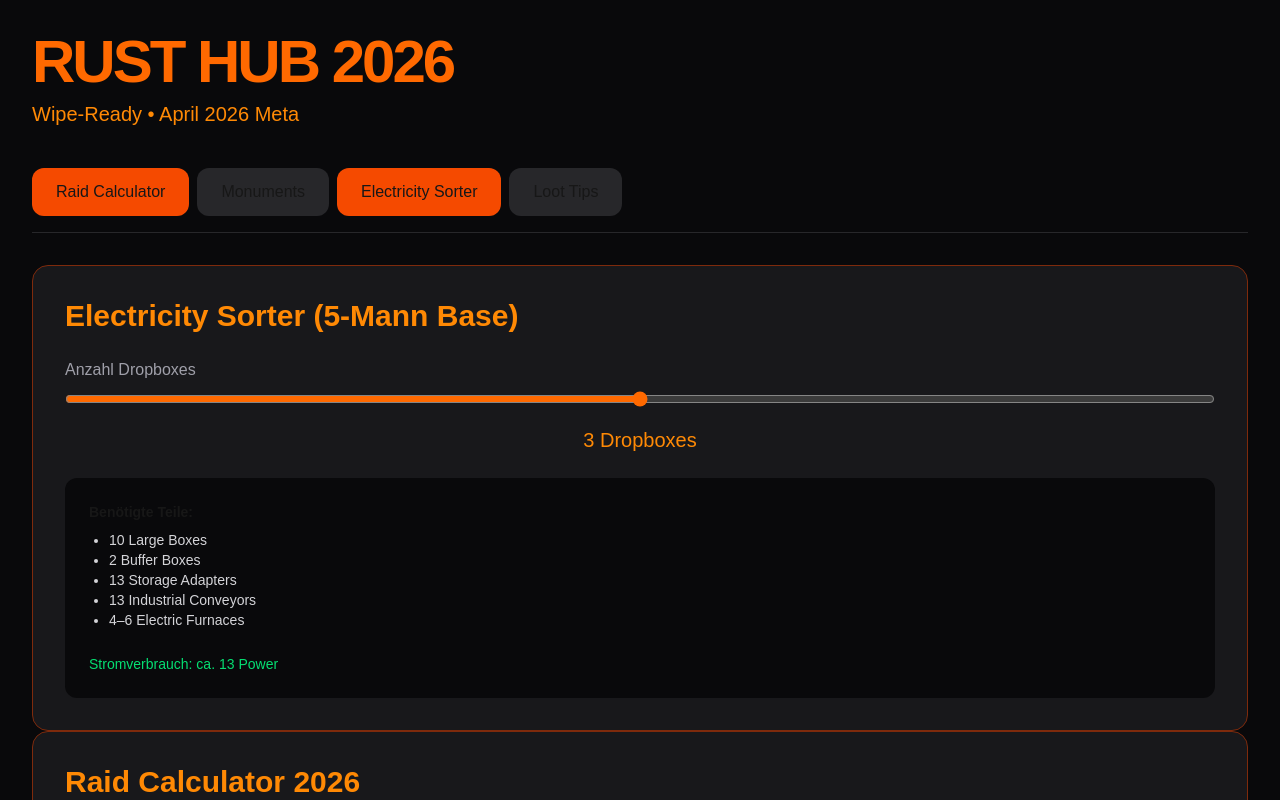
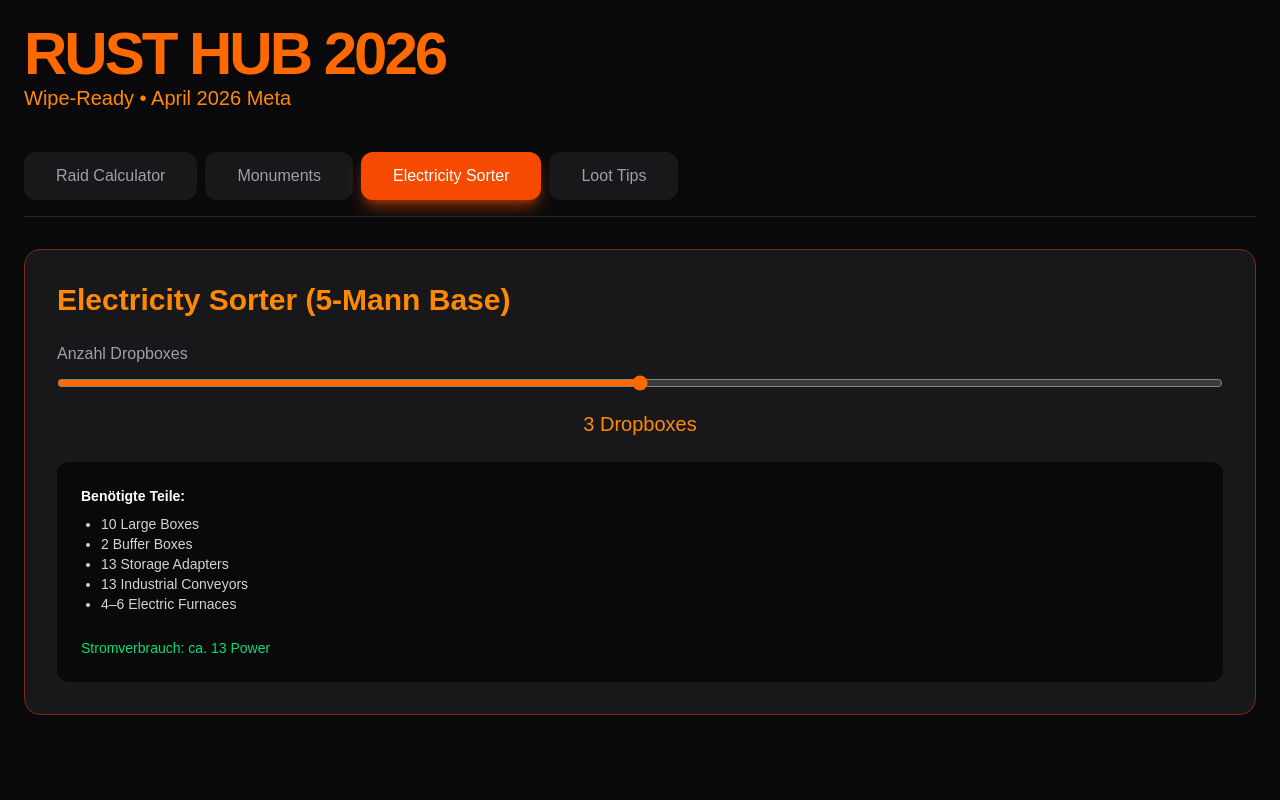
Before and after one commit to r34634h6/rust-hub, a Next.js app: page / in a window 1280 px wide. Shown: the top 800 px of the page. Built offline with nearby package versions, Linux system fonts and the light colour scheme.

Commit message:
Make tabs clickable

```diff
--- a/app/page.tsx
+++ b/app/page.tsx
@@ -1,28 +1,61 @@
 'use client';
+import { useState } from 'react';
 import RaidCalculator from "@/components/RaidCalculator";
 import MonumentGuide from "@/components/MonumentGuide";
 import ElectricitySorter from "@/components/ElectricitySorter";
 
 export default function Home() {
+  const [activeTab, setActiveTab] = useState<'raid' | 'monuments' | 'electricity' | 'loot'>('electricity');
+
+  const tabList = [
+    { id: 'raid', label: 'Raid Calculator' },
+    { id: 'monuments', label: 'Monuments' },
+    { id: 'electricity', label: 'Electricity Sorter' },
+    { id: 'loot', label: 'Loot Tips' },
+  ];
+
   return (
-    <div className="min-h-screen bg-zinc-950 p-8">
-      <div className="max-w-7xl mx-auto">
-        <h1 className="text-6xl font-black text-orange-500 tracking-tighter mb-2">
-          RUST HUB 2026
-        </h1>
-        <p className="text-orange-400 text-xl mb-10">Wipe-Ready • April 2026 Meta</p>
-
-        {/* Einfache Tabs per Buttons */}
-        <div className="flex gap-2 mb-8 border-b border-zinc-800 pb-4">
-          <button className="px-6 py-3 bg-orange-600 rounded-xl font-medium">Raid Calculator</button>
-          <button className="px-6 py-3 bg-zinc-800 hover:bg-zinc-700 rounded-xl font-medium">Monuments</button>
-          <button className="px-6 py-3 bg-orange-600 rounded-xl font-medium">Electricity Sorter</button>
-          <button className="px-6 py-3 bg-zinc-800 hover:bg-zinc-700 rounded-xl font-medium">Loot Tips</button>
+    <div className="min-h-screen bg-zinc-950 text-white">
+      <div className="max-w-7xl mx-auto p-6">
+        {/* Header */}
+        <div className="mb-10">
+          <h1 className="text-6xl font-black text-orange-500 tracking-tighter">RUST HUB 2026</h1>
+          <p className="text-orange-400 text-xl">Wipe-Ready • April 2026 Meta</p>
         </div>
 
-        <ElectricitySorter />
-        <RaidCalculator />
-        <MonumentGuide />
+        {/* Klickbare Tabs */}
+        <div className="flex gap-2 mb-8 border-b border-zinc-800 pb-4 overflow-x-auto">
+          {tabList.map((tab) => (
+            <button
+              key={tab.id}
+              onClick={() => setActiveTab(tab.id)}
+              className={`px-8 py-3 rounded-xl font-medium transition-all whitespace-nowrap ${
+                activeTab === tab.id
+                  ? 'bg-orange-600 text-white shadow-lg shadow-orange-600/50'
+                  : 'bg-zinc-900 hover:bg-zinc-800 text-zinc-400'
+              }`}
+            >
+              {tab.label}
+            </button>
+          ))}
+        </div>
+
+        {/* Inhalte */}
+        <div className="space-y-8">
+          {activeTab === 'raid' && <RaidCalculator />}
+          {activeTab === 'monuments' && <MonumentGuide />}
+          {activeTab === 'electricity' && <ElectricitySorter />}
+          {activeTab === 'loot' && (
+            <div className="bg-zinc-900 p-8 rounded-2xl border border-orange-900">
+              <h2 className="text-3xl font-bold text-orange-400 mb-6">Loot Tips 2026</h2>
+              <ul className="space-y-3 text-zinc-300">
+                <li>• Launch Site + Underwater Labs sind aktuell die besten Runs</li>
+                <li>• Elite Crates farmen mit Red Card + 2 Fuses</li>
+                <li>• Propane Bombs + Catapult = Meta für schnelle Raids</li>
+              </ul>
+            </div>
+          )}
+        </div>
       </div>
     </div>
   );
```
